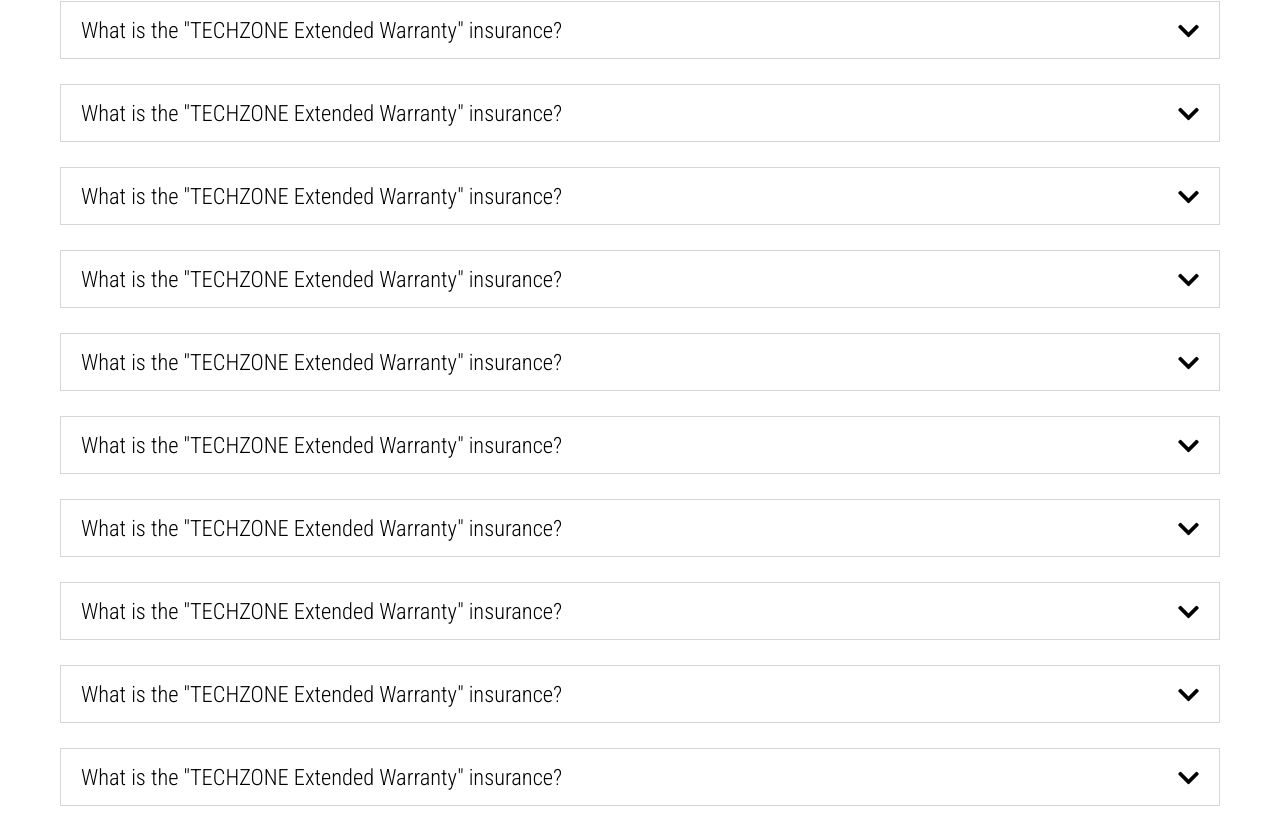
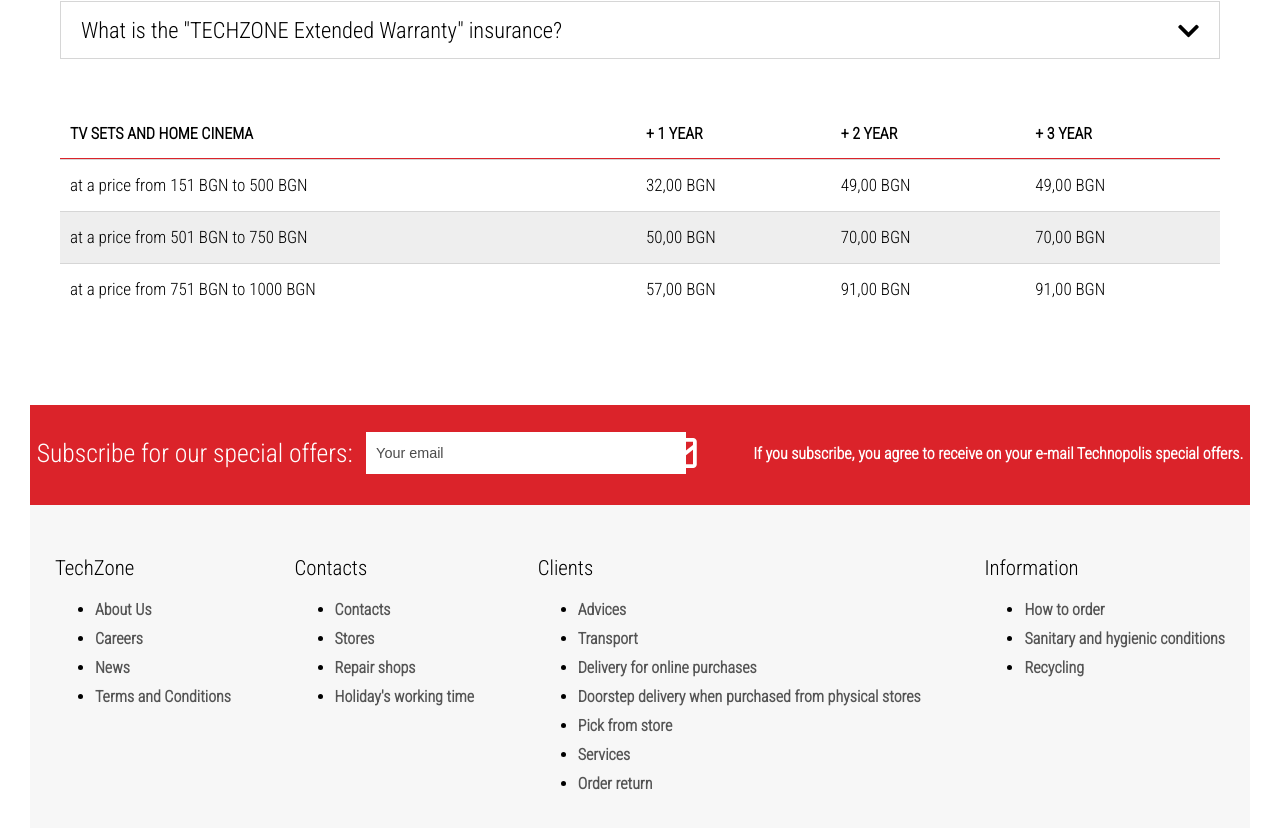
Before and after one commit to dbegogow/TechZone, an Angular app in the folder tech-zone/: page /extended-warranty in a window 1280 px wide. Shown: the part 512-1340 px from the top of the page. Built offline with nearby package versions, Linux system fonts and the light colour scheme; a web font is replaced by a local one.

Commit message:
Change angular project structure in questions

```diff
--- a/tech-zone/src/app/app.module.ts
+++ b/tech-zone/src/app/app.module.ts
@@ -19,7 +19,6 @@
 import { PickupHowWorksComponent } from './components/pickup-from-store/pickup-how-works/pickup-how-works.component';
 import { ExtendedWarrantyComponent } from './components/extended-warranty/extended-warranty.component';
 import { FrequentlyAskedQuestionsComponent } from './components/extended-warranty/frequently-asked-questions/frequently-asked-questions.component';
-import { QuestionComponent } from './components/extended-warranty/frequently-asked-questions/question/question.component';
 import { WarrantyTableComponent } from './components/extended-warranty/warranty-table/warranty-table.component';
 import { SmartCareComponent } from './components/smart-care/smart-care.component';
 import { SmartCareTableComponent } from './components/smart-care/smart-care-table/smart-care-table.component';
@@ -97,7 +96,6 @@
     PickupHowWorksComponent,
     ExtendedWarrantyComponent,
     FrequentlyAskedQuestionsComponent,
-    QuestionComponent,
     WarrantyTableComponent,
     SmartCareComponent,
     SmartCareTableComponent,
--- a/tech-zone/src/app/components/extended-warranty/frequently-asked-questions/frequently-asked-questions.component.css
+++ b/tech-zone/src/app/components/extended-warranty/frequently-asked-questions/frequently-asked-questions.component.css
@@ -9,3 +9,43 @@
     font-weight: 300;
     color: #DB232A;
 }
+
+.container .questions {
+    width: 100%;
+    border: 1px solid #D6D6D6;
+    padding: 15px 20px;
+    margin-top: 25px;
+}
+
+.container .questions div {
+    display: flex;
+    justify-content: space-between;
+}
+
+.container .questions div .question-title {
+    margin: 0;
+    font-weight: 300;
+    font-size: 1.4rem;
+    pointer-events: none;
+}
+
+.container .questions div i {
+    font-size: 1.5rem;
+    position: relative;
+    top: 2px;
+    cursor: pointer;
+    transition: 0.3s;
+}
+
+.container .questions div i.rotate {
+    transform: rotate(180deg);
+    transition: 0.3s;
+}
+
+
+
+.container .questions .text {
+    font-size: 1.1rem;
+    line-height: 1.5rem;
+    pointer-events: none;
+}
--- a/tech-zone/src/app/components/extended-warranty/frequently-asked-questions/frequently-asked-questions.component.html
+++ b/tech-zone/src/app/components/extended-warranty/frequently-asked-questions/frequently-asked-questions.component.html
@@ -1,14 +1,16 @@
 <div class="container">
     <h3 class="title">Frequently Asked Questions</h3>
-    <app-question></app-question>
-    <app-question></app-question>
-    <app-question></app-question>
-    <app-question></app-question>
-    <app-question></app-question>
-    <app-question></app-question>
-    <app-question></app-question>
-    <app-question></app-question>
-    <app-question></app-question>
-    <app-question></app-question>
-    <app-question></app-question>
+    <div class="questions">
+        <div>
+            <h4 class="question-title">What is the "TECHZONE Extended Warranty" insurance?</h4>
+            <i [ngClass]="{'rotate': isOpen}" class="fas fa-chevron-down" (click)="toggleText()"></i>
+        </div>
+        <p *ngIf="isOpen" class="text">The "TECHZONE Extended Warranty" insurance provides longer protection of the appliance you have
+            purchased from TECHNOPOLIS. If the average manufacturer's warranty is 2 years, you can prudently extend its
+            period to up to 5 years by using the extended warranty of TECHNOPOLIS. During the period, in which you are
+            protected with the extended warranty of TECHZONE, the insurer "Allianz Bulgaria" Insurance Company will pay
+            for all approved repairs, including for any labour costs and costs for spare parts. You will have a hotline at
+            your disposal – 0700 1 10 30 to communicate any fault to the administrator "Brand Affinity Management Services"
+            EOOD.</p>
+    </div>
 </div>
--- a/tech-zone/src/app/components/extended-warranty/frequently-asked-questions/frequently-asked-questions.component.ts
+++ b/tech-zone/src/app/components/extended-warranty/frequently-asked-questions/frequently-asked-questions.component.ts
@@ -6,10 +6,16 @@
   styleUrls: ['./frequently-asked-questions.component.css']
 })
 export class FrequentlyAskedQuestionsComponent implements OnInit {
+  isOpen = false;
 
   constructor() { }
 
   ngOnInit(): void {
   }
 
+  toggleText() {
+    this.isOpen
+      ? this.isOpen = false
+      : this.isOpen = true;
+  }
 }
--- a/tech-zone/src/app/components/extended-warranty/frequently-asked-questions/question/question.component.css
+++ /dev/null
@@ -1,39 +0,0 @@
-.container {
-    width: 100%;
-    border: 1px solid #D6D6D6;
-    padding: 15px 20px;
-    margin-top: 25px;
-}
-
-.container div {
-    display: flex;
-    justify-content: space-between;
-}
-
-.container div .title {
-    margin: 0;
-    font-weight: 300;
-    font-size: 1.4rem;
-    pointer-events: none;
-}
-
-.container div i {
-    font-size: 1.5rem;
-    position: relative;
-    top: 2px;
-    cursor: pointer;
-    transition: 0.3s;
-}
-
-.container div i.rotate {
-    transform: rotate(180deg);
-    transition: 0.3s;
-}
-
-
-
-.container .text {
-    font-size: 1.1rem;
-    line-height: 1.5rem;
-    pointer-events: none;
-}
--- a/tech-zone/src/app/components/extended-warranty/frequently-asked-questions/question/question.component.html
+++ /dev/null
@@ -1,13 +0,0 @@
-<div class="container">
-    <div>
-        <h4 class="title">What is the "TECHZONE Extended Warranty" insurance?</h4>
-        <i [ngClass]="{'rotate': isOpen}" class="fas fa-chevron-down" (click)="toggleText()"></i>
-    </div>
-    <p *ngIf="isOpen" class="text">The "TECHZONE Extended Warranty" insurance provides longer protection of the appliance you have
-        purchased from TECHNOPOLIS. If the average manufacturer's warranty is 2 years, you can prudently extend its
-        period to up to 5 years by using the extended warranty of TECHNOPOLIS. During the period, in which you are
-        protected with the extended warranty of TECHZONE, the insurer "Allianz Bulgaria" Insurance Company will pay
-        for all approved repairs, including for any labour costs and costs for spare parts. You will have a hotline at
-        your disposal – 0700 1 10 30 to communicate any fault to the administrator "Brand Affinity Management Services"
-        EOOD.</p>
-</div>
--- a/tech-zone/src/app/components/extended-warranty/frequently-asked-questions/question/question.component.ts
+++ /dev/null
@@ -1,21 +0,0 @@
-import { Component, OnInit } from '@angular/core';
-
-@Component({
-  selector: 'app-question',
-  templateUrl: './question.component.html',
-  styleUrls: ['./question.component.css']
-})
-export class QuestionComponent implements OnInit {
-  isOpen = false;
-
-  constructor() { }
-
-  ngOnInit(): void {
-  }
-
-  toggleText() {
-    this.isOpen
-      ? this.isOpen = false
-      : this.isOpen = true;
-  }
-}
```
Also changed, not shown: 1 other file (tests, documents, lock files or other folders).
